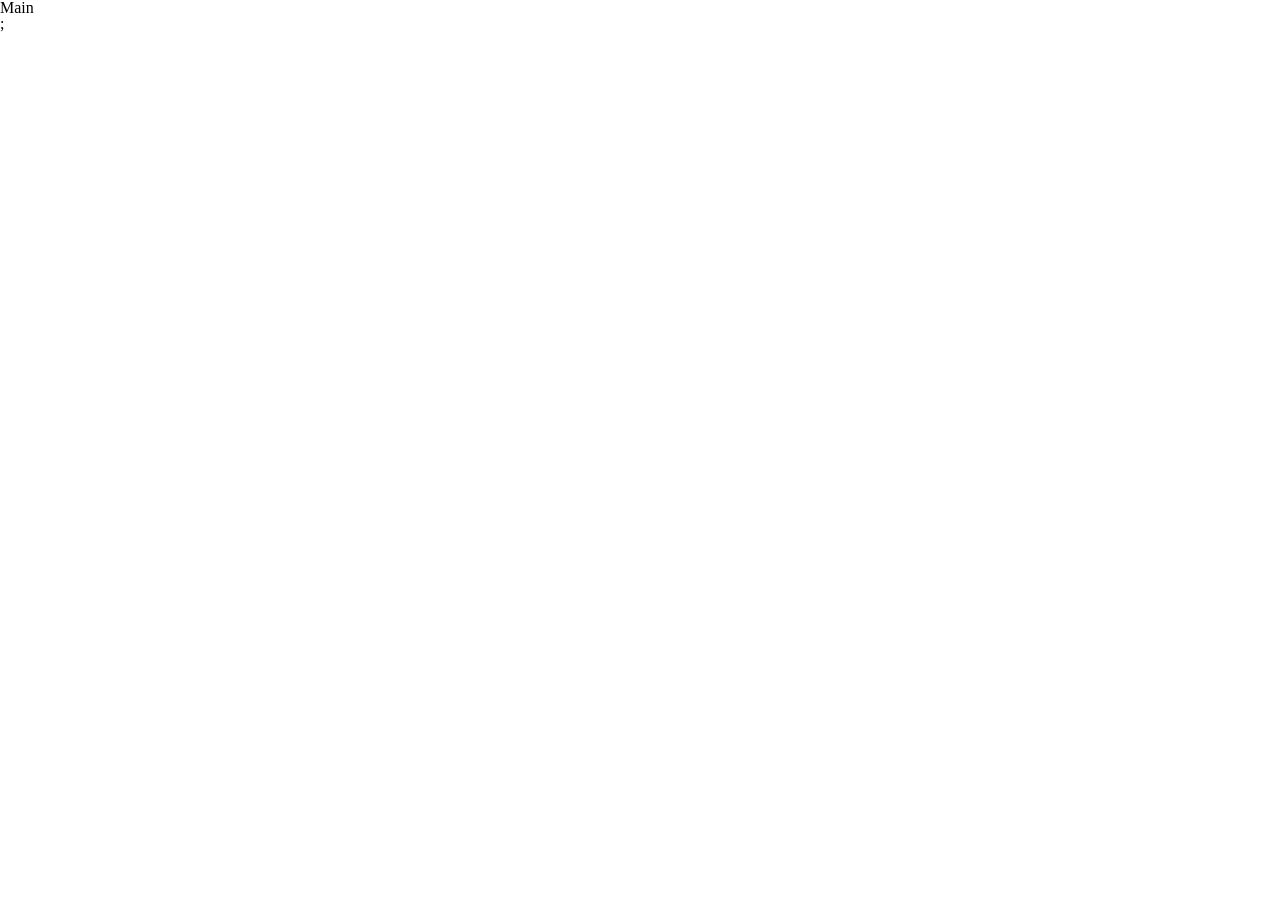
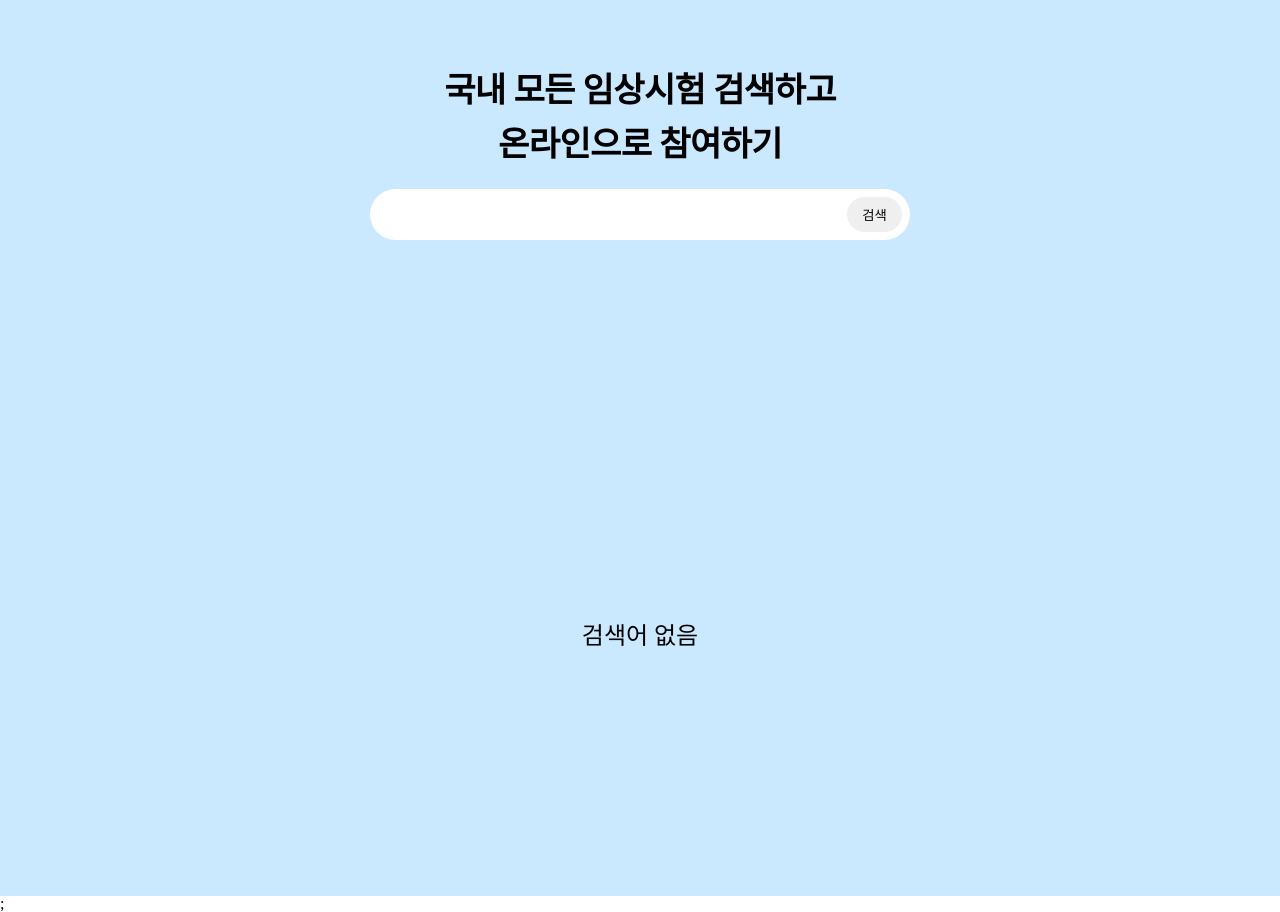
Before and after one commit to sycho09/wanted-pre-onboarding-3-1, a React (Create React App) app: page / in a window 1280 px wide. Before the commit the page ends 800 px from the top, so only its background shows below. Built offline with nearby package versions, Linux system fonts and the light colour scheme; the HTML template or start-up script is replaced by a standard one; a web font is replaced by a local one.

Commit message:
style: basic layout and style setup

```diff
--- /dev/null
+++ b/src/components/Blank.ts
@@ -0,0 +1,6 @@
+import styled from 'styled-components';
+
+export const Blank = styled.p`
+  margin-top: 30%;
+  font-size: 24px;
+`;
--- /dev/null
+++ b/src/components/Input.ts
@@ -0,0 +1,15 @@
+import styled from 'styled-components';
+
+export const Input = styled.input`
+  width: 100%;
+  border: 0;
+  background-color: transparent;
+  padding: 5px 0px 5px 5px;
+  box-sizing: border-box;
+  height: 35px;
+  outline: none;
+  border-radius: 10px;
+  font-size: 1.125rem;
+  font-weight: 400;
+  flex-grow: 1;
+`;
--- /dev/null
+++ b/src/components/InputBox.ts
@@ -0,0 +1,12 @@
+import styled from 'styled-components';
+
+export const InputBox = styled.div`
+  display: flex;
+  width: 540px;
+  background-color: #fff;
+  margin-top: 1rem;
+  box-sizing: border-box;
+  padding: 0.5rem;
+  padding-left: 1rem;
+  border-radius: 2rem;
+`;
--- /dev/null
+++ b/src/components/ListBox.ts
@@ -0,0 +1,15 @@
+import styled from 'styled-components';
+
+export const ListBox = styled.ul`
+  width: 100%;
+  width: 540px;
+  border-radius: 1rem;
+  background-color: #ffff;
+  margin-top: 1.2rem;
+  padding: 1rem;
+  z-index: 10;
+  box-sizing: border-box;
+  p {
+    line-height: 2;
+  }
+`;
--- /dev/null
+++ b/src/components/ListItem.ts
@@ -0,0 +1,8 @@
+import styled from 'styled-components';
+
+export const ListItem = styled.li<{ isFocus: boolean }>`
+  line-height: 2;
+  padding-left: 0.8rem;
+  border-radius: 8px;
+  background-color: ${({ isFocus }) => (isFocus ? 'lightgray' : 'transparent')};
+`;
--- /dev/null
+++ b/src/components/SearchButton.ts
@@ -0,0 +1,8 @@
+import styled from 'styled-components';
+
+export const SearchButton = styled.button`
+  border: none;
+  width: 60px;
+  border-radius: 50px;
+  cursor: pointer;
+`;
--- /dev/null
+++ b/src/components/Title.ts
@@ -0,0 +1,8 @@
+import styled from 'styled-components';
+
+export const Title = styled.h1`
+  font-size: 2.125rem;
+  font-weight: 700;
+  letter-spacing: -0.018em;
+  line-height: 1.6;
+`;
--- /dev/null
+++ b/src/components/Wrapper.ts
@@ -0,0 +1,13 @@
+import styled from 'styled-components';
+
+export const Wrapper = styled.div`
+  width: 100%;
+  min-height: 100vh;
+  height: 100%;
+  background-color: #cae9ff;
+  display: flex;
+  align-items: center;
+  padding-top: 4rem;
+  flex-direction: column;
+  padding-bottom: 2rem;
+`;
--- /dev/null
+++ b/src/components/index.ts
@@ -0,0 +1,19 @@
+import { Wrapper } from './Wrapper';
+import { Blank } from './Blank';
+import { Title } from './Title';
+import { InputBox } from './InputBox';
+import { Input } from './Input';
+import { ListBox } from './ListBox';
+import { ListItem } from './ListItem';
+import { SearchButton } from './SearchButton';
+
+export {
+  Blank,
+  Input,
+  Wrapper,
+  Title,
+  InputBox,
+  ListBox,
+  ListItem,
+  SearchButton
+};
--- a/src/pages/Main.tsx
+++ b/src/pages/Main.tsx
@@ -1,5 +1,23 @@
-import React from 'react';
+import {
+  Blank,
+  Wrapper,
+  Title,
+  InputBox,
+  Input,
+  SearchButton
+} from '../components';
 
 export default function Main() {
-  return <div>Main</div>;
+  return (
+    <Wrapper>
+      <Title>국내 모든 임상시험 검색하고</Title>
+      <Title>온라인으로 참여하기</Title>
+
+      <InputBox>
+        <Input />
+        <SearchButton>검색</SearchButton>
+      </InputBox>
+      <Blank>검색어 없음</Blank>
+    </Wrapper>
+  );
 }
```
